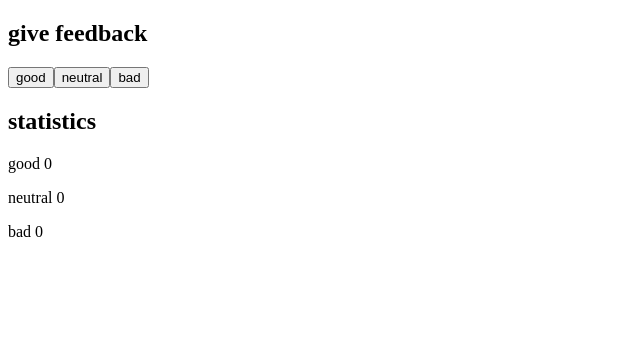
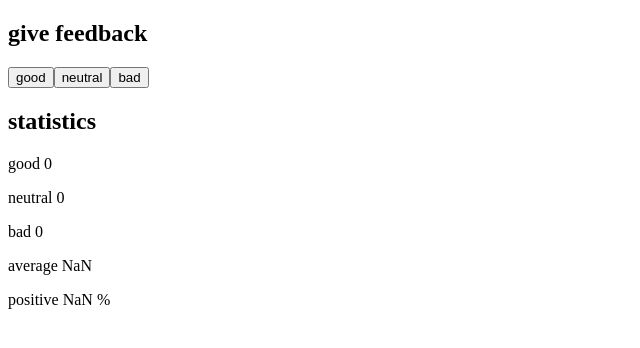
Before and after one commit to dilippoudel/Mooc, a React (Create React App) app: page / in a window 1280 px wide. Shown: the top 348 px of the page, without its empty margins (0-640 px from the left). Built offline with nearby package versions, Linux system fonts and the light colour scheme.

Commit message:
Calculate average feedback and percentage

```diff
--- a/src/App.js
+++ b/src/App.js
@@ -29,6 +29,10 @@ const App = () => {
     }
     setCountFeedback(newState)
   }
+  let totalFeedback =
+    countFeedBack.good + countFeedBack.bad + countFeedBack.neutral
+  let goodFeedback = countFeedBack.good - countFeedBack.bad
+
   return (
     <div className="container">
       <Heading text="give feedback" />
@@ -39,6 +43,8 @@ const App = () => {
       <p>good {countFeedBack.good}</p>
       <p>neutral {countFeedBack.neutral}</p>
       <p>bad {countFeedBack.bad}</p>
+      <p>average {goodFeedback / totalFeedback}</p>
+      <p>positive {(countFeedBack.good / totalFeedback) * 100} %</p>
     </div>
   )
 }
```
